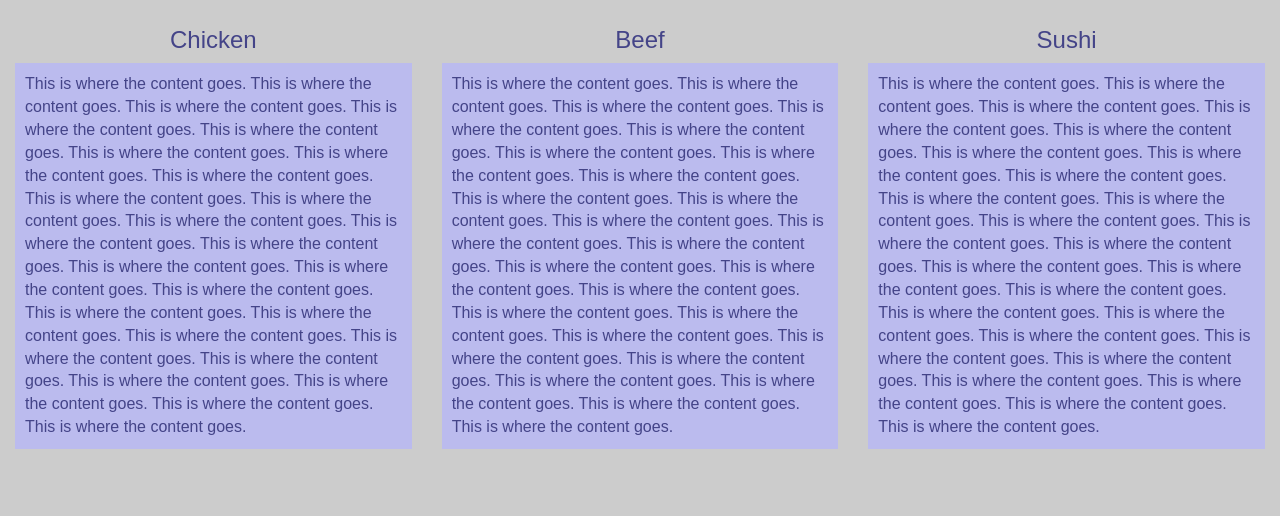
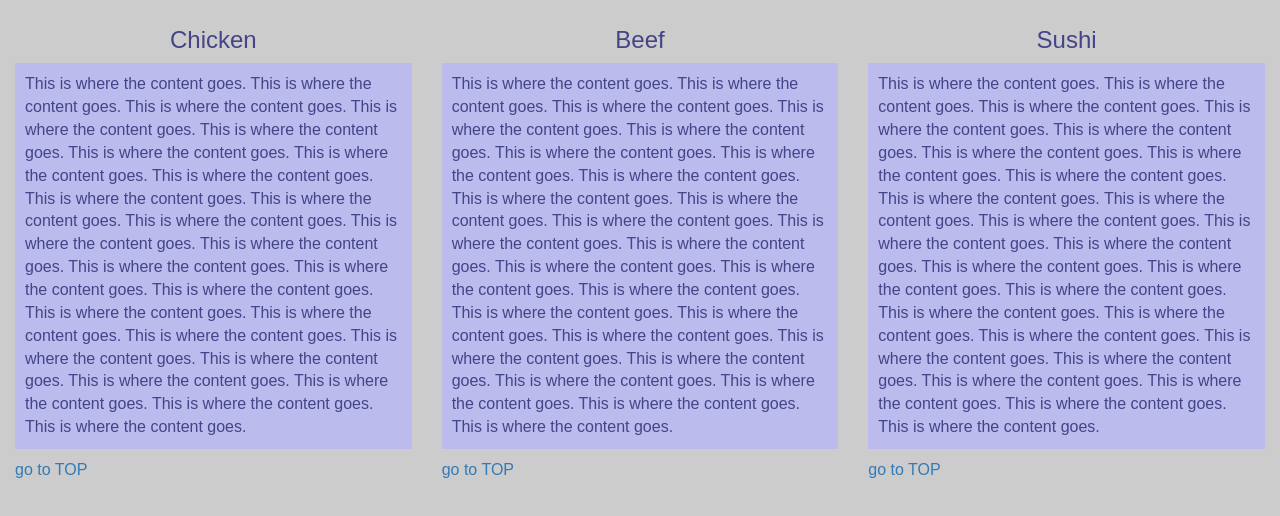
Before and after one commit to benicovdw/coursera_webdev, a plain HTML site: page 03/index.html in a window 1280 px wide. Shown: the part 138-654 px from the top of the page. Drawn offline with Linux system fonts and the light colour scheme.

Commit message:
fixed #3)

```diff
--- a/03/index.html
+++ b/03/index.html
@@ -36,24 +36,24 @@
 		</nav>
 	</header>
 
-	<h2 class="text-center">Our Menu</h2>
+	<h2 class="text-center" id="top">Our Menu</h2>
 
   <div class="container-fluid"> <!-- begin container for bootstrap grid system -->
   <div class="row">
 
-  	<div class="col-xs-12  col-sm-12 col-md-6 col-lg-4" id="Chicken">
+  	<div class="col-xs-12  col-sm-6 col-md-4 col-lg-4" id="Chicken">
   	<h3 class="text-center">Chicken</h3>
-  	<p class="blu">This is where the content goes. This is where the content goes. This is where the content goes. This is where the content goes. This is where the content goes. This is where the content goes. This is where the content goes. This is where the content goes. This is where the content goes. This is where the content goes. This is where the content goes. This is where the content goes. This is where the content goes. This is where the content goes. This is where the content goes. This is where the content goes. This is where the content goes. This is where the content goes. This is where the content goes. This is where the content goes. This is where the content goes. This is where the content goes. This is where the content goes. This is where the content goes. This is where the content goes. </p>
+  	<p class="blu">This is where the content goes. This is where the content goes. This is where the content goes. This is where the content goes. This is where the content goes. This is where the content goes. This is where the content goes. This is where the content goes. This is where the content goes. This is where the content goes. This is where the content goes. This is where the content goes. This is where the content goes. This is where the content goes. This is where the content goes. This is where the content goes. This is where the content goes. This is where the content goes. This is where the content goes. This is where the content goes. This is where the content goes. This is where the content goes. This is where the content goes. This is where the content goes. This is where the content goes. </p> <p><a href="#top">go to TOP</a></p>
   	</div>
 
-  	<div  class="col-xs-12  col-sm-12  col-md-6 col-lg-4" id="Beef">
+  	<div  class="col-xs-12  col-sm-6  col-md-4 col-lg-4" id="Beef">
   	<h3 class="text-center">Beef</h3>
-  	<p class="blu">This is where the content goes. This is where the content goes. This is where the content goes. This is where the content goes. This is where the content goes. This is where the content goes. This is where the content goes. This is where the content goes. This is where the content goes. This is where the content goes. This is where the content goes. This is where the content goes. This is where the content goes. This is where the content goes. This is where the content goes. This is where the content goes. This is where the content goes. This is where the content goes. This is where the content goes. This is where the content goes. This is where the content goes. This is where the content goes. This is where the content goes. This is where the content goes. This is where the content goes. </p>
+  	<p class="blu">This is where the content goes. This is where the content goes. This is where the content goes. This is where the content goes. This is where the content goes. This is where the content goes. This is where the content goes. This is where the content goes. This is where the content goes. This is where the content goes. This is where the content goes. This is where the content goes. This is where the content goes. This is where the content goes. This is where the content goes. This is where the content goes. This is where the content goes. This is where the content goes. This is where the content goes. This is where the content goes. This is where the content goes. This is where the content goes. This is where the content goes. This is where the content goes. This is where the content goes. </p><p><a href="#top">go to TOP</a></p>
   	</div>
 
-  	<div  class="col-xs-12 col-sm-12 col-md-12 col-lg-4" id="Sushi">
+  	<div  class="col-xs-12 col-sm-12 col-md-4 col-lg-4" id="Sushi">
   	<h3 class="text-center">Sushi</h3>
-  	<p class="blu">This is where the content goes. This is where the content goes. This is where the content goes. This is where the content goes. This is where the content goes. This is where the content goes. This is where the content goes. This is where the content goes. This is where the content goes. This is where the content goes. This is where the content goes. This is where the content goes. This is where the content goes. This is where the content goes. This is where the content goes. This is where the content goes. This is where the content goes. This is where the content goes. This is where the content goes. This is where the content goes. This is where the content goes. This is where the content goes. This is where the content goes. This is where the content goes. This is where the content goes. </p>
+  	<p class="blu">This is where the content goes. This is where the content goes. This is where the content goes. This is where the content goes. This is where the content goes. This is where the content goes. This is where the content goes. This is where the content goes. This is where the content goes. This is where the content goes. This is where the content goes. This is where the content goes. This is where the content goes. This is where the content goes. This is where the content goes. This is where the content goes. This is where the content goes. This is where the content goes. This is where the content goes. This is where the content goes. This is where the content goes. This is where the content goes. This is where the content goes. This is where the content goes. This is where the content goes. </p><p><a href="#top">go to TOP</a></p>
   	</div>
 
 
```
